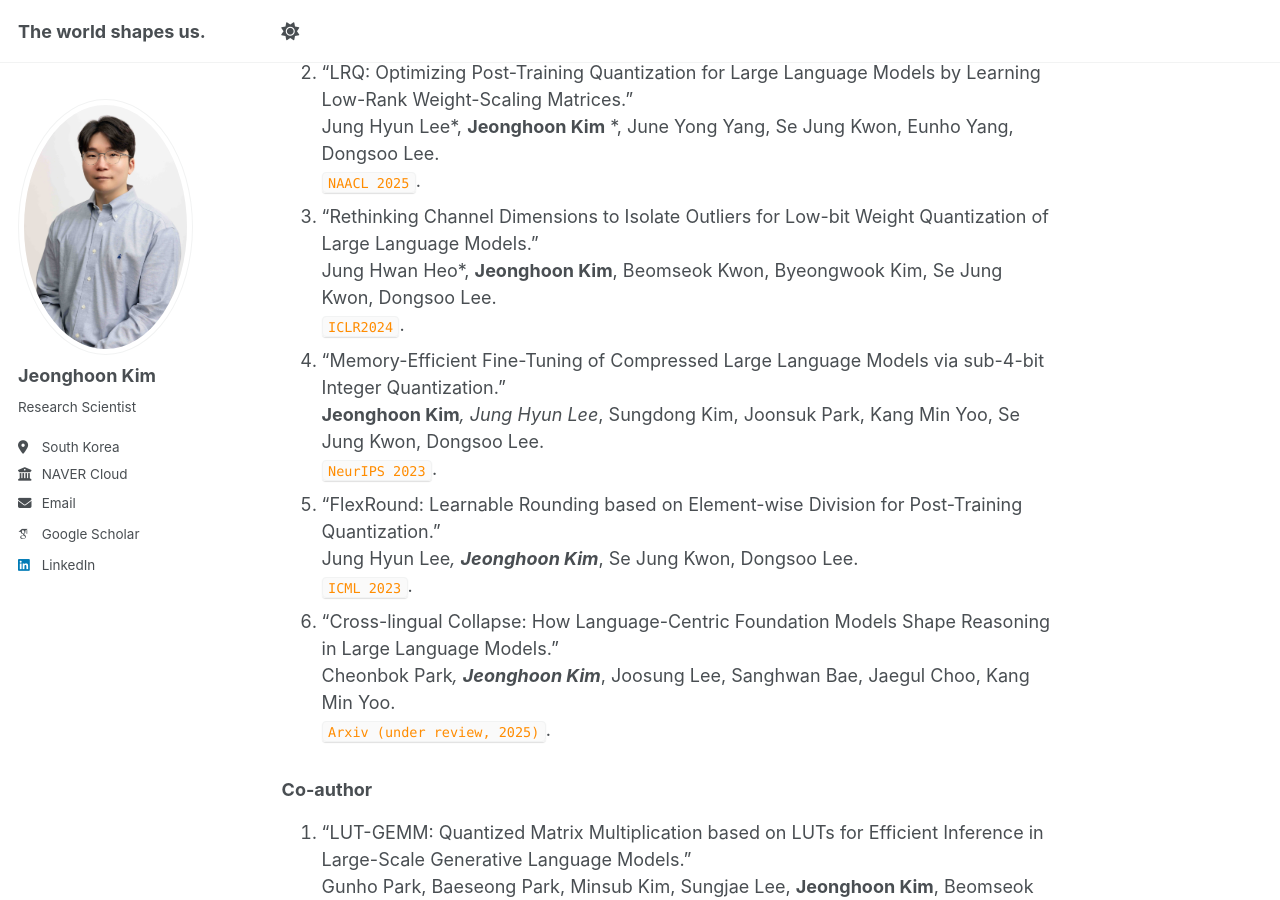
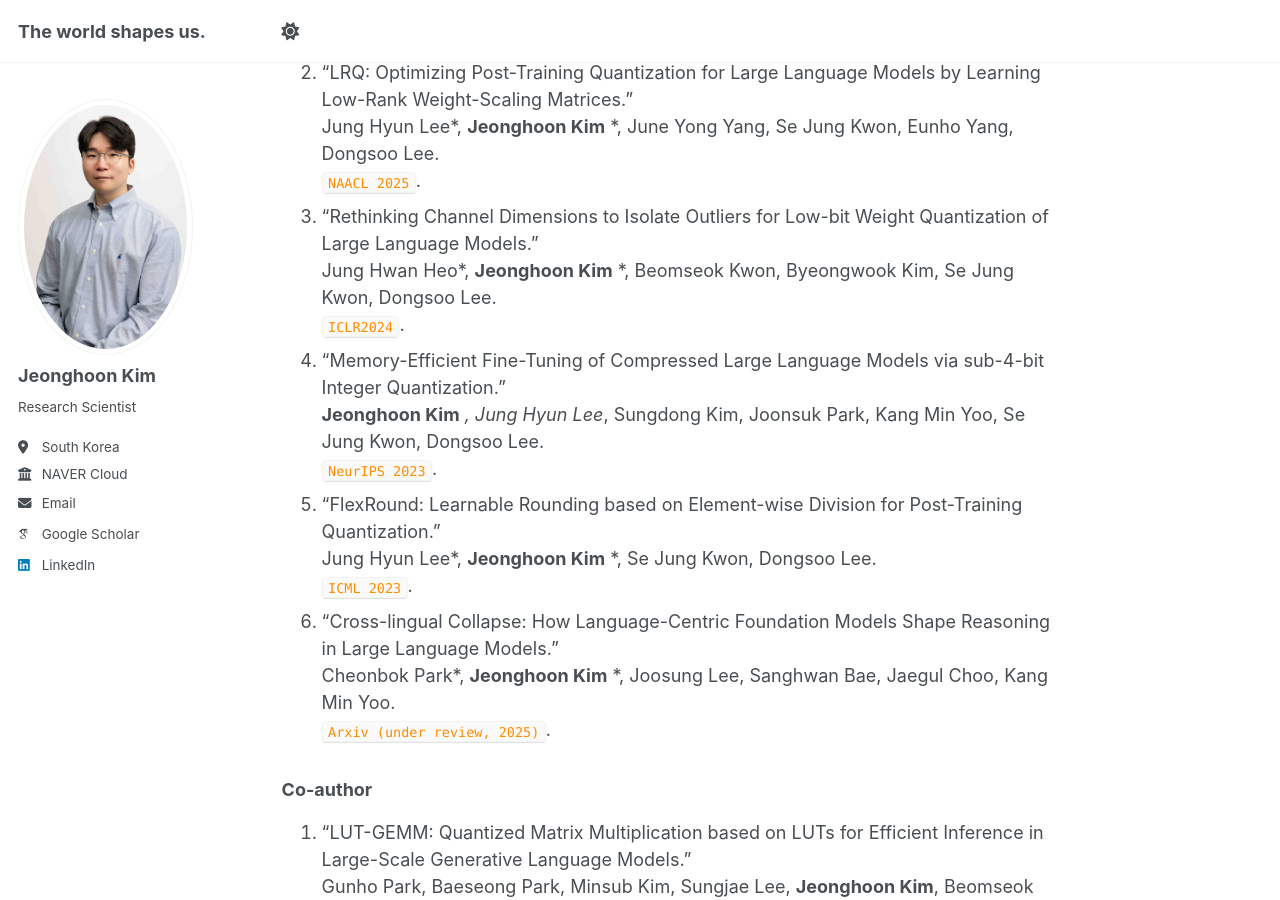
Before and after one commit to penpaperkeycode/penpaperkeycode.github.io, a Jekyll site: the page built from _pages/about.md, in a window 1280 px wide and 900 px high, scrolled down 1164 px. Built offline with Jekyll 4.4.1, drawn with Linux system fonts in a browser that asks for light colours; some web fonts are replaced.

```diff
--- a/_pages/about.md
+++ b/_pages/about.md
@@ -41,16 +41,16 @@ Publications
 Jung Hyun Lee*, **Jeonghoon Kim** *, June Yong Yang, Se Jung Kwon, Eunho Yang, Dongsoo Lee.
   <code style="color : darkorange">NAACL 2025</code>.
 3. “Rethinking Channel Dimensions to Isolate Outliers for Low-bit Weight Quantization of Large Language Models.”
-Jung Hwan Heo*, **Jeonghoon Kim**, Beomseok Kwon, Byeongwook Kim, Se Jung Kwon, Dongsoo Lee.
+Jung Hwan Heo*, **Jeonghoon Kim** *, Beomseok Kwon, Byeongwook Kim, Se Jung Kwon, Dongsoo Lee.
 <code style="color : darkorange">ICLR2024</code>.
 4. “Memory-Efficient Fine-Tuning of Compressed Large Language Models via sub-4-bit Integer Quantization.”
-**Jeonghoon Kim***, Jung Hyun Lee*, Sungdong Kim, Joonsuk Park, Kang Min Yoo, Se Jung Kwon, Dongsoo Lee.
+**Jeonghoon Kim** *, Jung Hyun Lee*, Sungdong Kim, Joonsuk Park, Kang Min Yoo, Se Jung Kwon, Dongsoo Lee.
   <code style="color : darkorange">NeurIPS 2023</code>.
 5. “FlexRound: Learnable Rounding based on Element-wise Division for Post-Training Quantization.”
-Jung Hyun Lee*, **Jeonghoon Kim***, Se Jung Kwon, Dongsoo Lee.
+Jung Hyun Lee*, **Jeonghoon Kim** *, Se Jung Kwon, Dongsoo Lee.
 <code style="color : darkorange">ICML 2023</code>.
 6. “Cross-lingual Collapse: How Language-Centric Foundation Models Shape Reasoning in Large Language Models.”
-Cheonbok Park*, **Jeonghoon Kim***, Joosung Lee, Sanghwan Bae, Jaegul Choo, Kang Min Yoo.
+Cheonbok Park*, **Jeonghoon Kim** *, Joosung Lee, Sanghwan Bae, Jaegul Choo, Kang Min Yoo.
 <code style="color : darkorange">Arxiv (under review, 2025)</code>.
 
 
```
